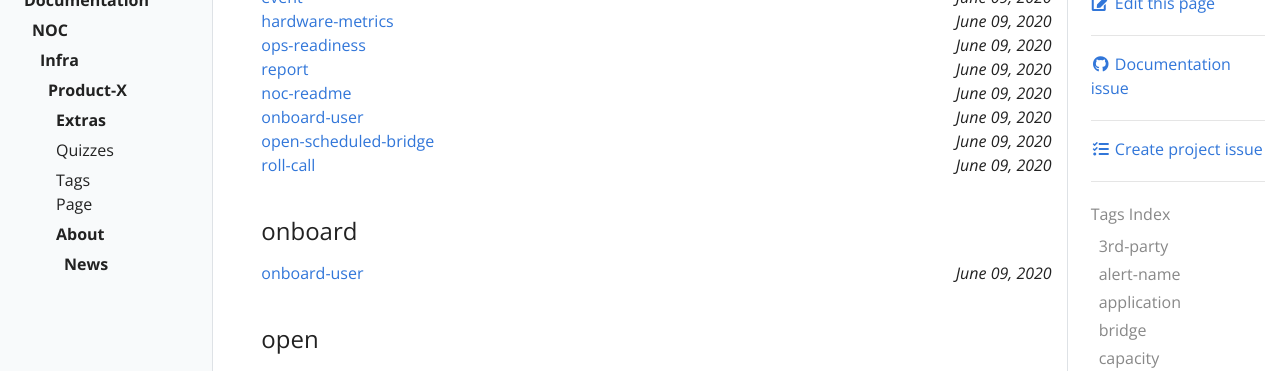
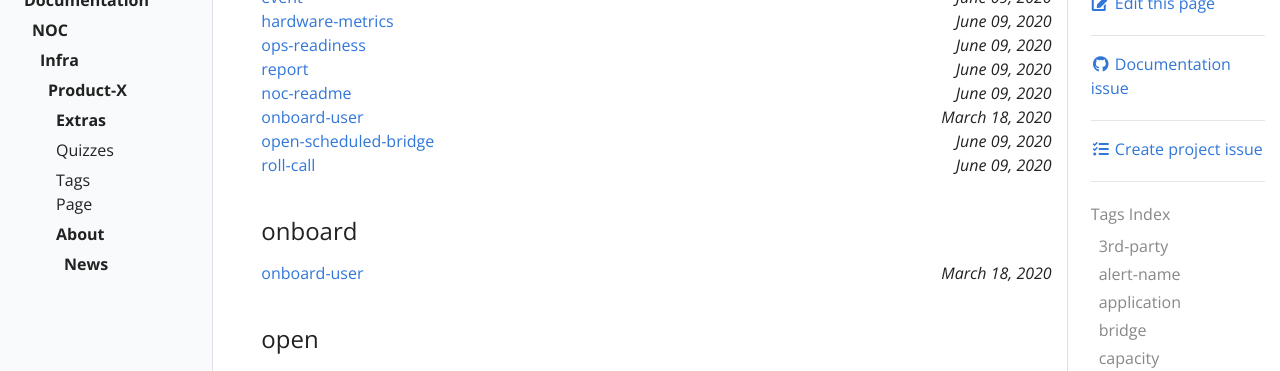
Before and after one commit to 101101/kb, a Jekyll site: the page built from pages/tags.html, in a window 1280 px wide and 900 px high, scrolled down 3523 px. Shown: the part 154-525 px from the top of the window. Built offline with Jekyll 4.4.1, drawn with Linux system fonts in a browser that asks for light colours; some of the changed text lies outside the part shown.

Commit message:
Update onboard-user.md

```diff
--- a/_docs/noc/onboard-user.md
+++ b/_docs/noc/onboard-user.md
@@ -6,6 +6,7 @@ tags:
  - user
  - onboard
 category: noc
+date: 18 March 2020
 description: Process for on-boarding a user to the noc
 ---
 
```
